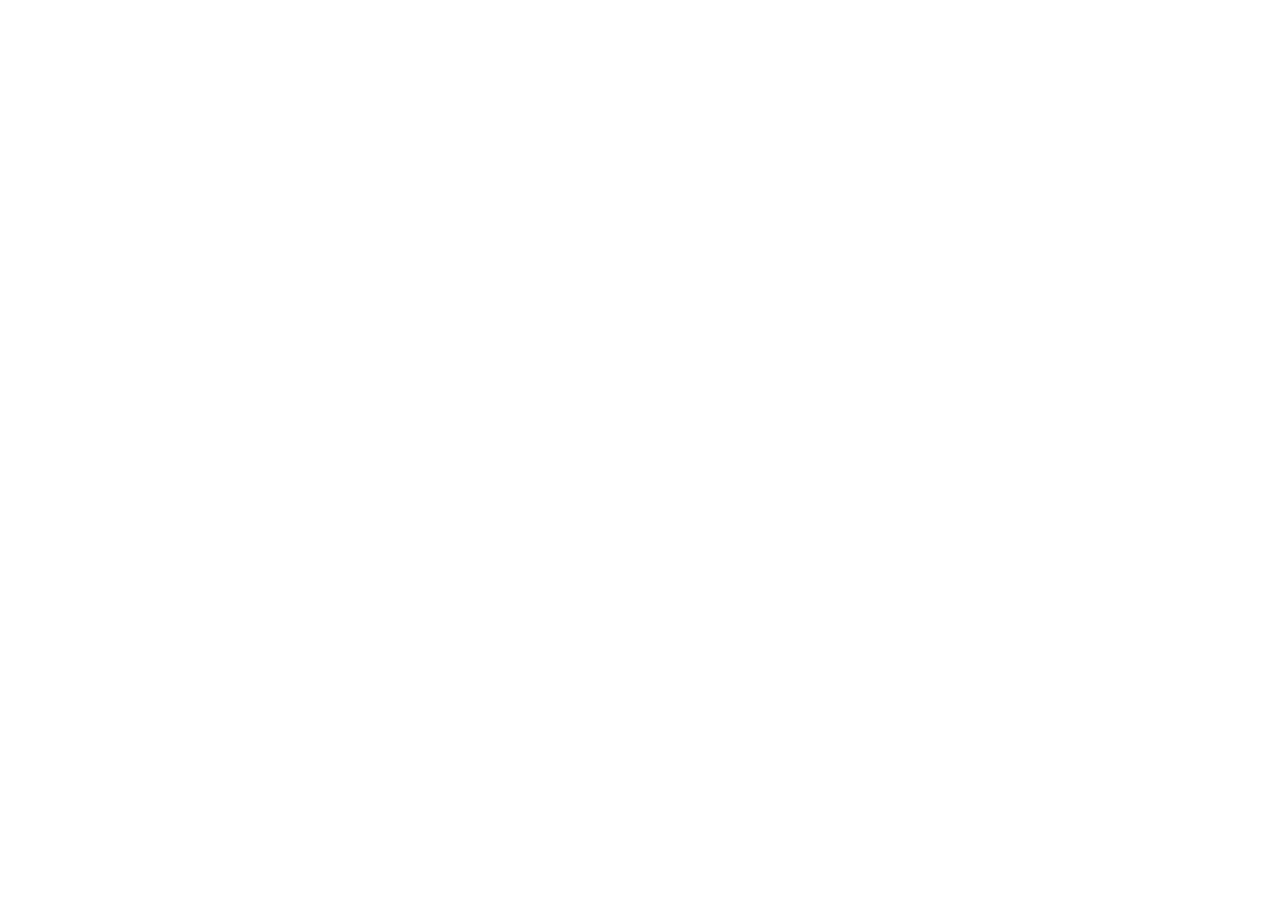
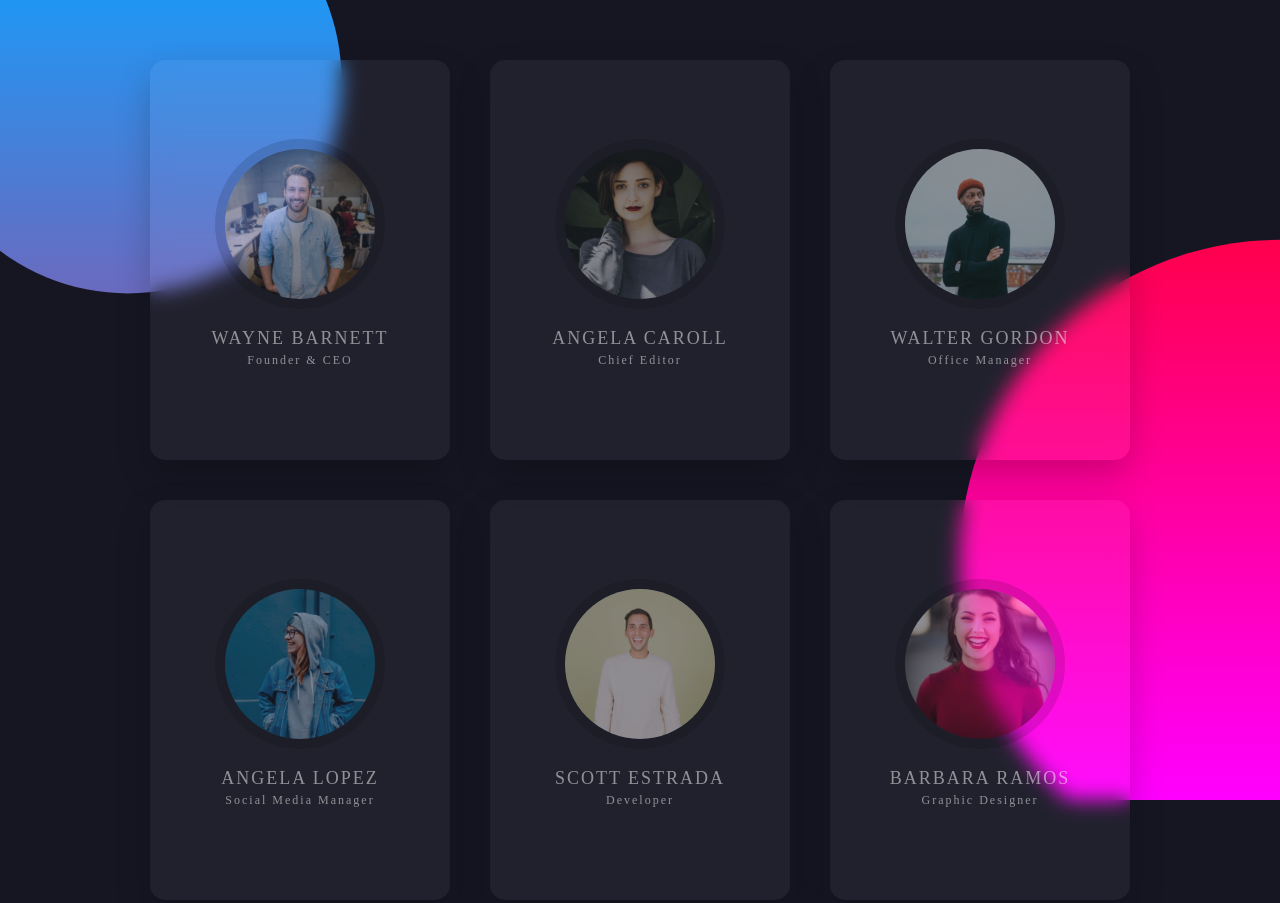
Before and after one commit to EdoBergamo/js-our-team, a plain HTML site: page index.html in a window 1280 px wide. Before the commit the page ends 800 px from the top, so only its background shows below. Drawn offline with Linux system fonts and the light colour scheme.

Commit message:
[UPDATE] Completed

```diff
--- a/assets/css/style.css
+++ b/assets/css/style.css
@@ -0,0 +1,134 @@
+* {
+  margin: 0;
+  padding: 0;
+}
+
+body {
+  display: flex;
+  justify-content: center;
+  align-items: center;
+  flex-wrap: wrap;
+  background-color: #161623;
+  min-height: 100vh;
+}
+
+section::before {
+  content: '';
+  position: absolute;
+  top: 0;
+  left: 0;
+  width: 100%;
+  height: 100%;
+  background: linear-gradient(#f00, #f0f);
+  clip-path: circle(30% at right 70%);
+}
+
+section::after {
+  content: '';
+  position: absolute;
+  top: 0;
+  left: 0;
+  width: 100%;
+  height: 100%;
+  background: linear-gradient(#2196f3, #e91e63);
+  clip-path: circle(20% at 10% 10%);
+}
+
+.container {
+  position: relative;
+  z-index: 1;
+  display: flex;
+  justify-content: center;
+  align-items: center;
+  flex-wrap: wrap;
+  margin: 40px 0;
+}
+
+.container .card {
+  position: relative;
+  width: 300px;
+  height: 400px;
+  background-color: rgba(255, 255, 255, 0.05);
+  margin: 20px;
+  box-shadow: 0 15px 35px rgba(0, 0, 0, 0.2);
+  border-radius: 15px;
+  display: flex;
+  justify-content: center;
+  align-items: center;
+  backdrop-filter: blur(10px);
+}
+
+.container .card .content {
+  position: relative;
+  display: flex;
+  justify-content: center;
+  align-items: center;
+  flex-direction: column;
+  opacity: 0.5;
+  transition: 0.5s;
+}
+
+.container .card:hover .content {
+  opacity: 1;
+  transform: translateY(-20px);
+}
+
+.container .card .content .imgBx {
+  position: relative;
+  width: 150px;
+  height: 150px;
+  border-radius: 50%;
+  overflow: hidden;
+  border: 10px solid rgba(0, 0, 0, 0.25);
+}
+
+.container .card .content .imgBx img {
+  position: absolute;
+  top: 0;
+  left: 0;
+  width: 100%;
+  height: 100%;
+  object-fit: cover;
+}
+
+.container .card .content .contentBx h3 {
+  color: #fff;
+  text-transform: uppercase;
+  letter-spacing: 2px;
+  font-weight: 500;
+  font-size: 18px;
+  text-align: center;
+  margin: 20px 0 10px;
+  line-height: 1.1em;
+}
+
+.container .card .content .contentBx h3 span {
+  font-size: 12px;
+  font-weight: 300;
+  text-transform: initial;
+}
+
+.container .card .sci {
+  position: absolute;
+  bottom: 50px;
+  display: flex;
+}
+
+.container .card .sci li {
+  list-style: none;
+  margin: 0 10px;
+  transform: translateY(40px);
+  transition: 0.5s;
+  opacity: 0;
+  transition-delay: calc(0.1s * var(--i));
+}
+
+.container .card:hover .sci li {
+  transform: translateY(0);
+  opacity: 1;
+}
+
+.container .card .sci li a {
+  color: #fff;
+  font-size: 24px;
+}
--- a/assets/js/script.js
+++ b/assets/js/script.js
@@ -0,0 +1,92 @@
+// Dati dei membri del team
+const teamMembers = [
+  {
+    name: 'Wayne Barnett',
+    role: 'Founder & CEO',
+    image: 'wayne-barnett-founder-ceo.jpg'
+  },
+  {
+    name: 'Angela Caroll',
+    role: 'Chief Editor',
+    image: 'angela-caroll-chief-editor.jpg'
+  },
+  {
+    name: 'Walter Gordon',
+    role: 'Office Manager',
+    image: 'walter-gordon-office-manager.jpg'
+  },
+  {
+    name: 'Angela Lopez',
+    role: 'Social Media Manager',
+    image: 'angela-lopez-social-media-manager.jpg'
+  },
+  {
+    name: 'Scott Estrada',
+    role: 'Developer',
+    image: 'scott-estrada-developer.jpg'
+  },
+  {
+    name: 'Barbara Ramos',
+    role: 'Graphic Designer',
+    image: 'barbara-ramos-graphic-designer.jpg'
+  },
+]
+
+for (let i = 0; i < teamMembers.length; i++) {
+  console.log('Name:', teamMembers[i].name);
+  console.log('Role:', teamMembers[i].role);
+  console.log('Image:', teamMembers[i].image);
+}
+
+const teamContainer = document.querySelector('.container');
+
+for (let i = 0; i < teamMembers.length; i++) {
+  const member = teamMembers[i];
+
+  const card = document.createElement('div');
+  card.classList.add('card');
+
+  const content = document.createElement('div');
+  content.classList.add('content');
+
+  const imgBx = document.createElement('div');
+  imgBx.classList.add('imgBx');
+
+  const img = document.createElement('img');
+  img.src = `./assets/img/${member.image}`;
+  img.alt = member.name;
+
+  const contentBx = document.createElement('div');
+  contentBx.classList.add('contentBx');
+
+  const heading = document.createElement('h3');
+  heading.innerHTML = `${member.name}<br><span>${member.role}</span>`;
+
+  content.appendChild(imgBx);
+  imgBx.appendChild(img);
+  content.appendChild(contentBx);
+  contentBx.appendChild(heading);
+  card.appendChild(content);
+
+  const socialIcons = document.createElement('ul');
+  socialIcons.classList.add('sci');
+
+  const socialPlatforms = ['fa-facebook', 'fa-github', 'fa-linkedin'];
+  for (let j = 0; j < socialPlatforms.length; j++) {
+    const listItem = document.createElement('li');
+    listItem.style.setProperty('--i', j + 1);
+
+    const link = document.createElement('a');
+    link.href = '#';
+
+    const icon = document.createElement('i');
+    icon.classList.add('fa-brands', socialPlatforms[j]);
+
+    link.appendChild(icon);
+    listItem.appendChild(link);
+    socialIcons.appendChild(listItem);
+  }
+
+  card.appendChild(socialIcons);
+  teamContainer.appendChild(card);
+}
--- a/index.html
+++ b/index.html
@@ -7,6 +7,9 @@
   <link rel="stylesheet" href="./assets/css/style.css">
 </head>
 <body>
+  <section>
+    <div class="container" id="teamMembers"></div>
+  </section>
 
   <script src="./assets/js/script.js"></script>
 </body>
```
